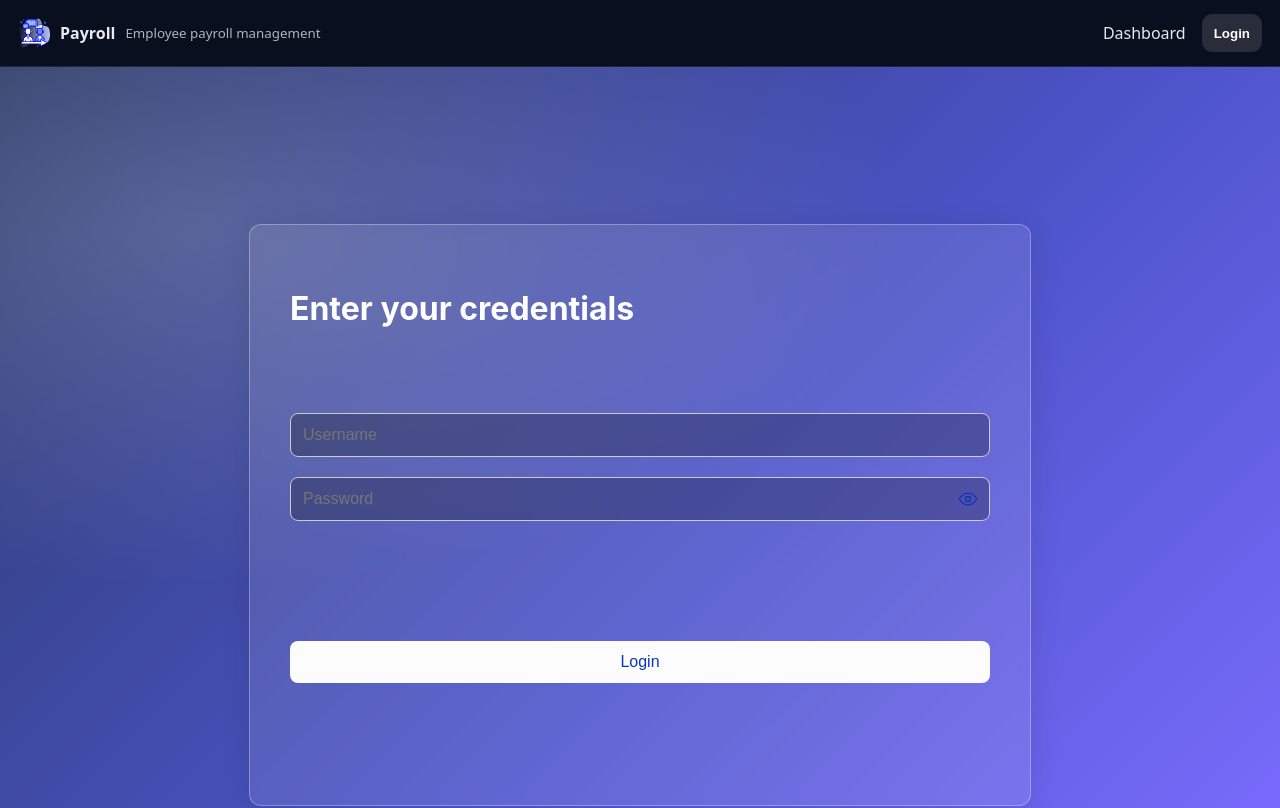
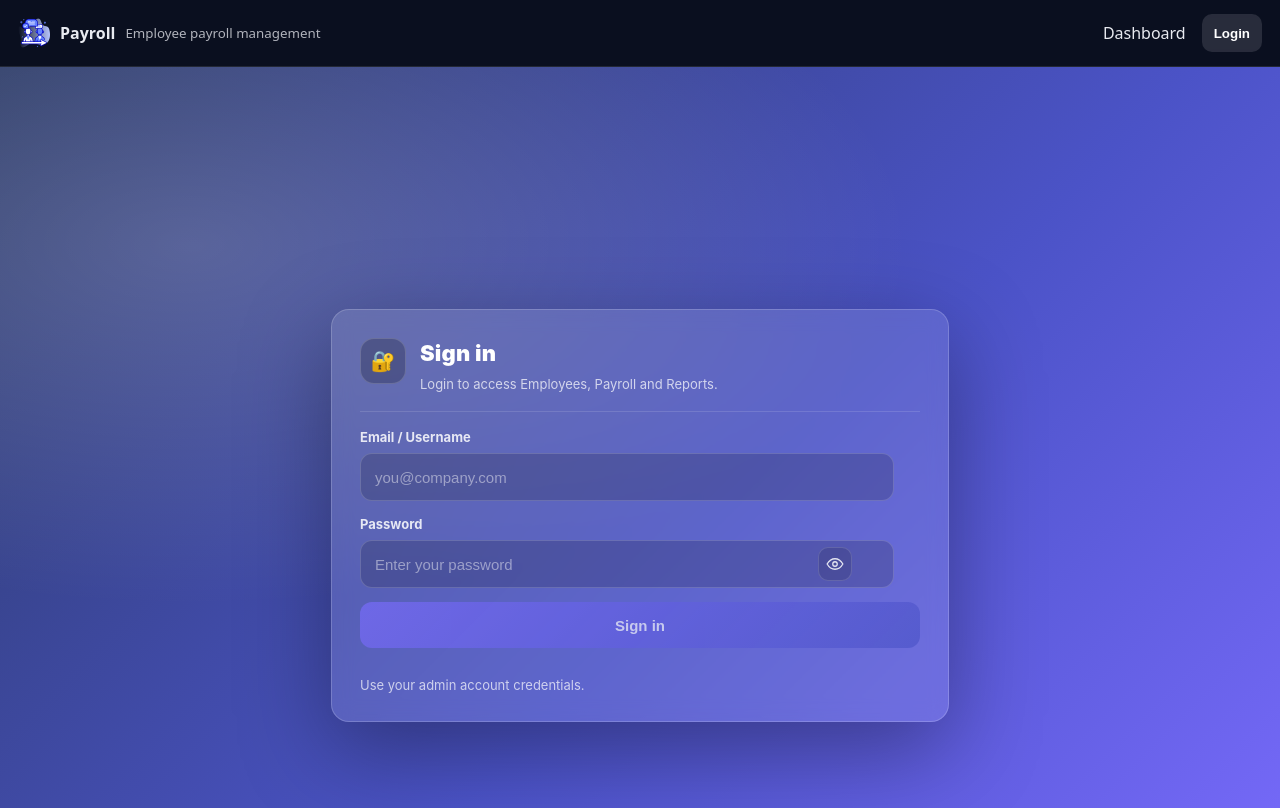
Before and after one commit to ritishsaDS/empParoll, a React (Vite) app in the folder client/: page /login in a window 1280 px wide. Shown: the top 808 px of the page. Built offline with nearby package versions, Linux system fonts and the light colour scheme.

Commit message:
login Ui changes

```diff
--- a/client/src/pages/LandingPage.tsx
+++ b/client/src/pages/LandingPage.tsx
@@ -16,7 +16,7 @@ const toCssSize = (v?: Size) =>
   v === undefined ? undefined : typeof v === "number" ? `${v}px` : v;
 
 const Page = styled.div`
-  height: 100vh;
+  height: calc(100vh - 100px);
   width: 100vw;
   overflow: hidden;
   font-family: "Inter", system-ui, -apple-system, Segoe UI, Roboto, Arial, sans-serif;
@@ -28,7 +28,7 @@ const Page = styled.div`
 `;
 
 const Shell = styled.div`
-  height: 100vh;
+  height: calc(100vh - 100px);
   display: flex;
   overflow: hidden;
   /* align-items: center; */
--- a/client/src/pages/LoginPage.tsx
+++ b/client/src/pages/LoginPage.tsx
@@ -1,134 +1,248 @@
-import { useState } from "react";
+import React, { useMemo, useState } from "react";
 import styled from "styled-components";
 import { api } from "../api";
 import { useNavigate } from "react-router-dom";
 
 const Shell = styled.div`
- height: 100vh;
+  min-height: 100vh;
   width: 100vw;
   overflow: hidden;
-  font-family: "Inter", system-ui, -apple-system, Segoe UI, Roboto, Arial, sans-serif;
+  font-family: "Inter", system-ui, -apple-system, Segoe UI, Roboto, Arial,
+    sans-serif;
   color: #fff;
   position: relative;
 
-  background: radial-gradient(1200px 600px at 15% 20%, rgba(255,255,255,0.18), transparent 60%),
+  background: radial-gradient(
+      1200px 600px at 15% 20%,
+      rgba(255, 255, 255, 0.18),
+      transparent 60%
+    ),
     linear-gradient(135deg, #2b3a67 0%, #4b53c7 55%, #7b6cff 100%);
 `;
+
 const LoginContent = styled.div`
-  height: 100vh;
+  min-height: 100vh;
   display: flex;
-  overflow: hidden;
   align-items: center;
   justify-content: center;
+  padding: 48px 20px;
+`;
 
-  gap: 40px;
-  padding: 48px 56px;
+const Card = styled.div`
+  width: 560px;
+  max-width: 100%;
+  padding: 28px 28px 26px;
+  background: rgba(255, 255, 255, 0.11);
+  border-radius: 18px;
+  box-shadow: 0 28px 90px rgba(0, 0, 0, 0.35);
+  backdrop-filter: blur(10px);
+  -webkit-backdrop-filter: blur(10px);
+  border: 1px solid rgba(255, 255, 255, 0.18);
 `;
-const LoginBox = styled.div`
-  width: 700px;
-  padding: 40px;
-  height:500px;
-  background: rgba(255, 255, 255, 0.1);
-  border-radius: 12px;
-  box-shadow: 0 4px 30px rgba(0, 0, 0, 0.1);
-  backdrop-filter: blur(5px);
-  -webkit-backdrop-filter: blur(5px);
-  border: 1px solid rgba(255, 255, 255, 0.3);
+
+const HeaderRow = styled.div`
+  display: flex;
+  gap: 14px;
+  align-items: flex-start;
 `;
-const LoginForm = styled.form`
+
+const Badge = styled.div`
+  width: 44px;
+  height: 44px;
+  border-radius: 14px;
+  display: grid;
+  place-items: center;
+  background: rgba(0, 0, 0, 0.22);
+  border: 1px solid rgba(255, 255, 255, 0.16);
+  font-size: 20px;
+`;
+
+const Title = styled.div`
+  font-size: 22px;
+  font-weight: 900;
+  letter-spacing: 0.2px;
+`;
+
+const Subtitle = styled.div`
+  margin-top: 6px;
+  font-size: 13px;
+  color: rgba(255, 255, 255, 0.72);
+`;
+
+const Divider = styled.div`
+  height: 1px;
+  margin: 18px 0 16px;
+  background: rgba(255, 255, 255, 0.12);
+`;
+
+const Form = styled.form`
   display: flex;
   flex-direction: column;
-  gap: 20px;
-  margin-top: 20px;
+  gap: 14px;
 `;
+
+const Field = styled.div`
+  display: flex;
+  flex-direction: column;
+  gap: 7px;
+`;
+
+const Label = styled.label`
+  font-size: 13px;
+  font-weight: 700;
+  color: rgba(255, 255, 255, 0.85);
+`;
+
 const Input = styled.input`
-  padding: 12px  ;
-  border-radius: 8px;
-  border: solid 1px #ccc;
-  font-size: 16px;
-  color: aliceblue;
+  height: 46px;
+  padding: 0 14px;
+  border-radius: 12px;
+  border: 1px solid rgba(255, 255, 255, 0.16);
+  background: rgba(0, 0, 0, 0.16);
+  color: #fff;
+  font-size: 15px;
+  outline: none;
+  width: 90%;
 
-`;
-const PasswordInput = styled(Input)`
-  padding-right: 44px;      /* ✅ space for icon */
-  flex: 1;                  /* ✅ stretch inside flex wrapper */
-`;
-const Button = styled.button`
-  padding: 12px 16px;
-  border-radius: 8px;
-  border: none;
-  background-color: #fcfcfc;
-  color: #0b37b9;
-  font-size: 16px;
-  cursor: pointer;
+  &::placeholder {
+    color: rgba(255, 255, 255, 0.45);
+  }
 
-  &:hover {
-    background-color: #fbfbfb;
-    opacity: 0.8;
-    border: 1px solid #0b37b9;
+  &:focus {
+    border-color: rgba(123, 108, 255, 0.9);
+    box-shadow: 0 0 0 3px rgba(123, 108, 255, 0.22);
   }
 `;
+
 const PasswordWrapper = styled.div`
   position: relative;
-  display: flex;
-  border-radius: 8px;
-  align-items: center;
+    width: 90%;
+`;
+
+const PasswordInput = styled(Input)`
+  /* padding-right: 44px; space for icon */
   width: 100%;
-  flex-direction: row;
 `;
+
 const IconButton = styled.button`
   position: absolute;
   top: 50%;
   right: 12px;
   transform: translateY(-50%);
-  background: transparent;
-  border: none;
-  padding: 0;
+
+  width: 34px;
+  height: 34px;
+  border-radius: 10px;
+  border: 1px solid rgba(255, 255, 255, 0.14);
+  background: rgba(0, 0, 0, 0.12);
+
   cursor: pointer;
-  display: flex;
-  align-items: center;
-  justify-content: center;
-  color: #0b37b9;
+  display: grid;
+  place-items: center;
+  color: rgba(255, 255, 255, 0.85);
 
   &:hover {
-    opacity: 0.75;
+    opacity: 0.9;
   }
 `;
+
+const ErrorBox = styled.div`
+  padding: 10px 12px;
+  border-radius: 12px;
+  border: 1px solid rgba(255, 92, 92, 0.35);
+  background: rgba(255, 92, 92, 0.12);
+  color: rgba(255, 255, 255, 0.92);
+  font-size: 13px;
+`;
+
+const Button = styled.button`
+  height: 46px;
+  border-radius: 12px;
+  border: none;
+  cursor: pointer;
+
+  background: linear-gradient(135deg, #7b6cff, #4b53c7);
+  color: #fff;
+  font-weight: 800;
+  font-size: 15px;
+
+  &:hover {
+    opacity: 0.95;
+  }
+
+  &:disabled {
+    opacity: 0.65;
+    cursor: not-allowed;
+  }
+`;
+
+const FooterRow = styled.div`
+  margin-top: 14px;
+  display: flex;
+  justify-content: space-between;
+  align-items: center;
+  gap: 10px;
+  font-size: 13px;
+  color: rgba(255, 255, 255, 0.7);
+`;
+
+const LinkBtn = styled.button`
+  border: none;
+  background: transparent;
+  color: rgba(255, 255, 255, 0.9);
+  cursor: pointer;
+  font-weight: 700;
+  padding: 0;
+
+  &:hover {
+    opacity: 0.85;
+    text-decoration: underline;
+  }
+`;
+
 export default function LoginPage() {
   const navigate = useNavigate();
 
-    const [showPassowrd, setShowPassword] = useState(false);
+  const [showPassword, setShowPassword] = useState(false);
   const [loading, setLoading] = useState(false);
+  const [err, setErr] = useState("");
+
   const [form, setForm] = useState({
     username: "",
     password: "",
-        email:""
   });
 
+  const canSubmit = useMemo(() => {
+    return form.username.trim().length > 0 && form.password.length > 0 && !loading;
+  }, [form.username, form.password, loading]);
+
   async function login() {
-        if (!form.username || !form.password) {
-            alert("Username and password are required");
+    setErr("");
+
+    if (!form.username.trim() || !form.password) {
+      setErr("Please enter your username/email and password.");
       return;
     }
-        console.log("shshshssh", form);
+
     setLoading(true);
     try {
-            const  res  = await api.post("/login", {
+      // ✅ If your backend route is /api/login, change to "/api/login"
+      const res = await api.post("/login", {
+        email: form.username,      // treat username input as email
+        password: form.password,
         username: form.username,
-      email:form.username,
-      password: form.password,
       });
 
       localStorage.setItem("isLoggedIn", "true");
-localStorage.setItem("user", JSON.stringify(res.data.user));
+      localStorage.setItem("user", JSON.stringify(res.data.user || {}));
+      if (res.data.token) localStorage.setItem("token", res.data.token);
+
       navigate("/dashboard", { replace: true });
     } catch (e) {
-
-
-            alert(
+      setErr(
         e?.response?.data?.error?.message ||
           e?.response?.data?.error ||
-                "Failed to load employees"
+          "Login failed. Please check your credentials."
       );
     } finally {
       setLoading(false);
@@ -138,82 +252,115 @@ navigate("/dashboard", { replace: true });
   return (
     <Shell>
       <LoginContent>
-                <LoginBox>
-                    <h1>Enter your credentials</h1>
-                    <div style={{ height: "40px" }}></div>
-                    <LoginForm onSubmit={(e) => {
+        <Card>
+          <HeaderRow>
+            <Badge>🔐</Badge>
+            <div>
+              <Title>Sign in</Title>
+              <Subtitle>
+                Login to access Employees, Payroll and Reports.
+              </Subtitle>
+            </div>
+          </HeaderRow>
+
+          <Divider />
+
+          <Form
+            onSubmit={(e) => {
               e.preventDefault();
+              login();
+            }}
+          >
+            {err ? <ErrorBox>{err}</ErrorBox> : null}
 
-                        console.log("Login form submitted", e.target.name.value, e.target.password.value);
+            <Field>
+              <Label htmlFor="username">Email / Username</Label>
+              <Input
+                id="username"
+                name="username"
+                type="text"
+                placeholder="you@company.com"
+                value={form.username}
+                onChange={(e) =>
+                  setForm((p) => ({ ...p, username: e.target.value }))
+                }
+                autoComplete="username"
+              />
+            </Field>
 
-                        login();
-                    }}>
-                        <Input name="username" type="text" placeholder="Username" onChange={(e) =>
-                            setForm((prev) => ({ ...prev, username: e.target.value }))
-                        } />
+            <Field>
+              <Label htmlFor="password">Password</Label>
               <PasswordWrapper>
-                            <PasswordInput name="password" type={showPassowrd ? "text" : "password"} placeholder="Password" onChange={(e) =>
-                                setForm((prev) => ({ ...prev, password: e.target.value }))
-                            } />
+                <PasswordInput
+                  id="password"
+                  name="password"
+                  type={showPassword ? "text" : "password"}
+                  placeholder="Enter your password"
+                  value={form.password}
+                  onChange={(e) =>
+                    setForm((p) => ({ ...p, password: e.target.value }))
+                  }
+                  autoComplete="current-password"
+                />
                 <IconButton
                   type="button"
                   onClick={() => setShowPassword((v) => !v)}
-                                aria-label={showPassowrd ? "Hide password" : "Show password"}
+                  aria-label={showPassword ? "Hide password" : "Show password"}
+                  title={showPassword ? "Hide password" : "Show password"}
                 >
-                                {showPassowrd ? <EyeClosedIcon /> : <EyeOpenIcon />}
+                  {showPassword ? <EyeClosedIcon /> : <EyeOpenIcon />}
                 </IconButton>
               </PasswordWrapper>
-                        <div style={{ height: "80px" }}></div>
-                        <Button type="submit">{loading ? "Loading ...." : "Login"}</Button>
-                    </LoginForm>
-                </LoginBox>
+            </Field>
+
+            <Button type="submit" disabled={!canSubmit}>
+              {loading ? "Signing in..." : "Sign in"}
+            </Button>
+
+            <FooterRow>
+              <span>Use your admin account credentials.</span>
+
+            </FooterRow>
+          </Form>
+        </Card>
       </LoginContent>
     </Shell>
   );
-
-
-
 }
 
+/* Icons */
 function EyeOpenIcon() {
   return (
-        <svg width="20" height="20" viewBox="0 0 24 24" fill="none">
+    <svg width="18" height="18" viewBox="0 0 24 24" fill="none">
       <path
         d="M1.5 12S5.5 5 12 5s10.5 7 10.5 7-4 7-10.5 7S1.5 12 1.5 12Z"
         stroke="currentColor"
-                strokeWidth="1.6"
+        strokeWidth="1.7"
       />
-            <circle cx="12" cy="12" r="3" stroke="currentColor" strokeWidth="1.6" />
+      <circle cx="12" cy="12" r="3" stroke="currentColor" strokeWidth="1.7" />
     </svg>
   );
 }
 
 function EyeClosedIcon() {
   return (
-        <svg width="20" height="20" viewBox="0 0 24 24" fill="none">
-            <path
-                d="M3 3l18 18"
-                stroke="currentColor"
-                strokeWidth="1.6"
-            />
+    <svg width="18" height="18" viewBox="0 0 24 24" fill="none">
+      <path d="M3 3l18 18" stroke="currentColor" strokeWidth="1.7" />
       <path
         d="M10.58 10.58A2 2 0 0012 14a2 2 0 001.42-.58"
         stroke="currentColor"
-                strokeWidth="1.6"
+        strokeWidth="1.7"
       />
       <path
         d="M6.4 6.4C3.6 8.6 1.5 12 1.5 12S5.5 19 12 19c1.8 0 3.4-.4 4.8-1"
         stroke="currentColor"
-                strokeWidth="1.6"
+        strokeWidth="1.7"
       />
       <path
         d="M14.9 5.2C13.9 5 13 5 12 5c-1.1 0-2.1.2-3 .5"
         stroke="currentColor"
-                strokeWidth="1.6"
+        strokeWidth="1.7"
       />
     </svg>
   );
 }
-function setToast(arg0: any) {
-    throw new Error("Function not implemented.");
-}
```
Also changed, not shown: client/vercel.json (added). Lines whose indentation alone changed are shown as unchanged.
